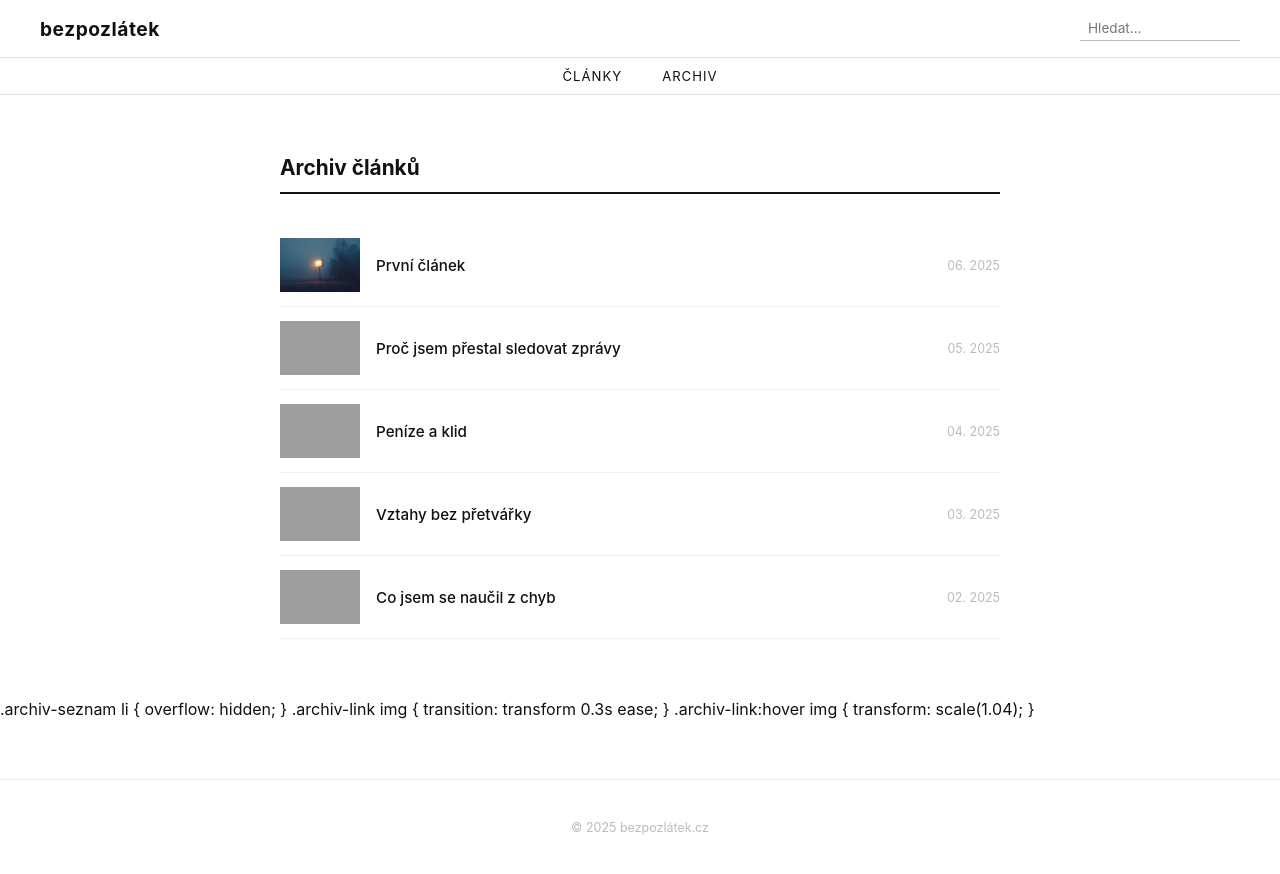
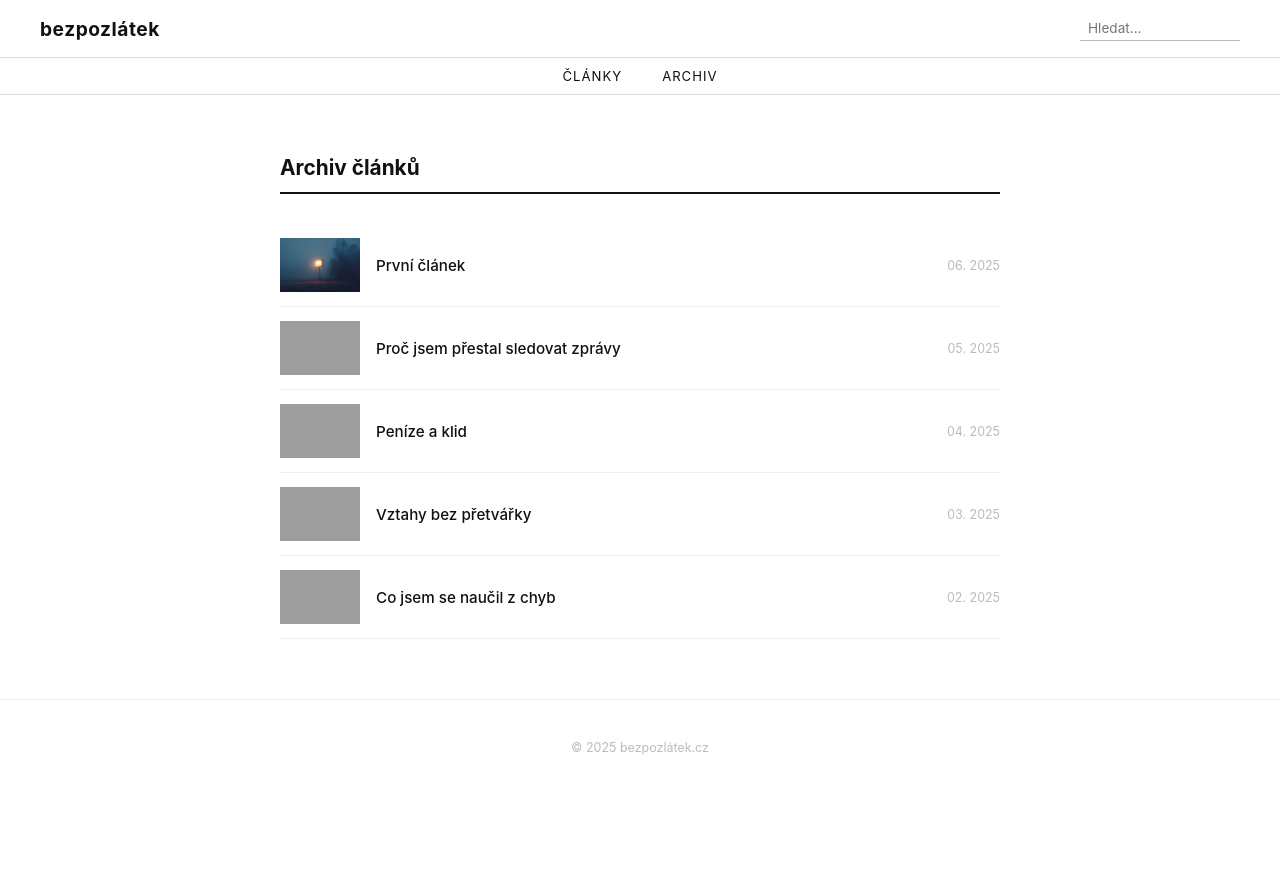
Before and after one commit to badyloff/bezpozlatek, a Jekyll site: the page built from archiv.html, in a window 1280 px wide. Shown: the top 874 px of the page. Built offline with Jekyll 4.4.1, drawn with Linux system fonts in a browser that asks for light colours; grey boxes are pictures that could not be loaded.

Commit message:
Update archiv.html

```diff
--- a/archiv.html
+++ b/archiv.html
@@ -21,14 +21,3 @@ title: Archiv
     {% endfor %}
   </ul>
 </main>
-.archiv-seznam li {
-  overflow: hidden;
-}
-
-.archiv-link img {
-  transition: transform 0.3s ease;
-}
-
-.archiv-link:hover img {
-  transform: scale(1.04);
-}
```
